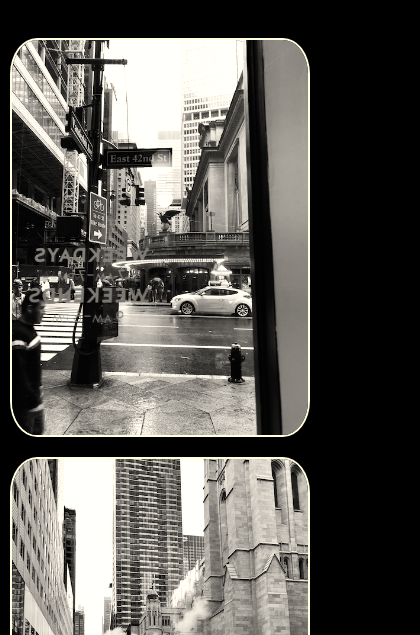
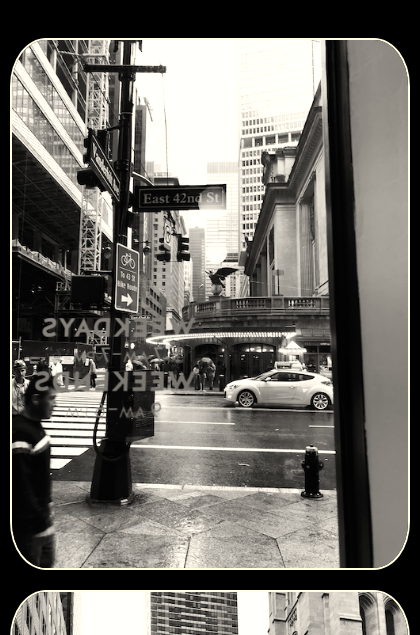
Before and after one commit to sylviass-io/website-ss, a plain HTML site: page work.html in a window 390 px wide. Shown: the part 209-844 px from the top of the page, 420 px wide, since content can reach past the window. Drawn offline with nearby package versions, Linux system fonts and the light colour scheme.

Commit message:
and more finishing touches (image sizing)

```diff
--- a/styles.css
+++ b/styles.css
@@ -39,7 +39,7 @@ p {
 }
 
 img {
-  max-width: 300px !important;
+  max-width: 400px !important;
   border: solid 2px var(--branding-color);
   border-radius: 9%;
   image-rendering: crisp-edges;
@@ -82,6 +82,7 @@ hr {
   tr {
     display: flex;
     flex-wrap: wrap;
+    text-align: center;
   }
 }
 
```
